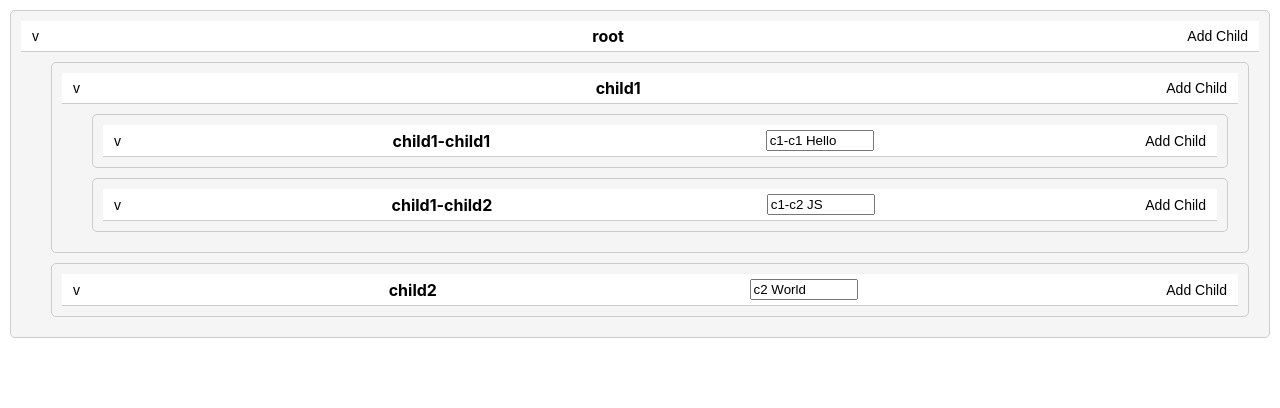
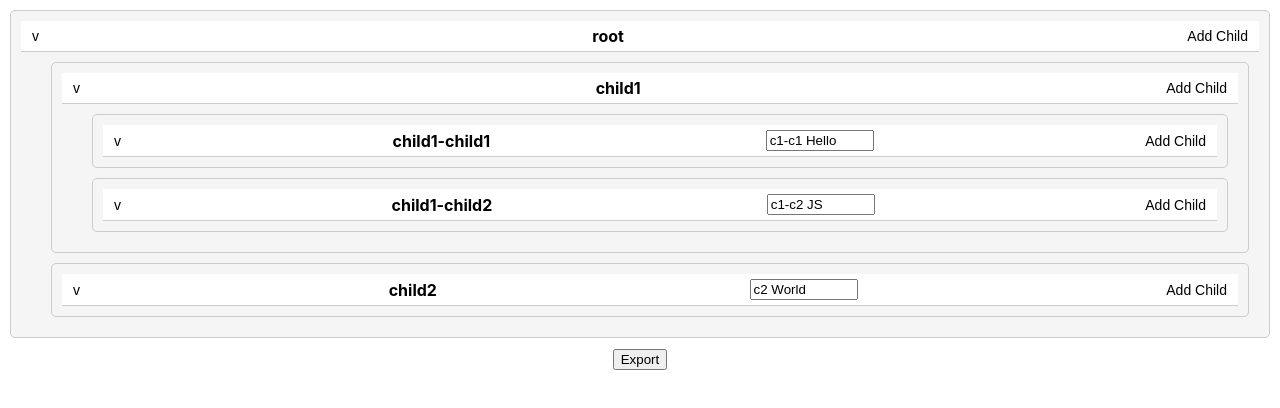
Before and after one commit to developer207/aimonk-assinment, a React (Create React App) app: page / in a window 1280 px wide. Shown: the top 408 px of the page. Built offline with nearby package versions, Linux system fonts and the light colour scheme.

Commit message:
add export button

```diff
--- a/src/App.js
+++ b/src/App.js
@@ -73,12 +73,19 @@ function App() {
     return currentNode;
   };
 
+  const handleExport = () => {
+    const exportedData = JSON.stringify(tree, (key, value) => {
+
+      return value;
+    }, 2);
+    console.log(exportedData);
+  };
 
 
   return (
     <div className="App">
       <TagView tag={tree} onUpdate={handleUpdate} onAddChild={handleAddChild} />
-
+      <button onClick={handleExport}>Export</button>
     </div>
   );
 }
```
